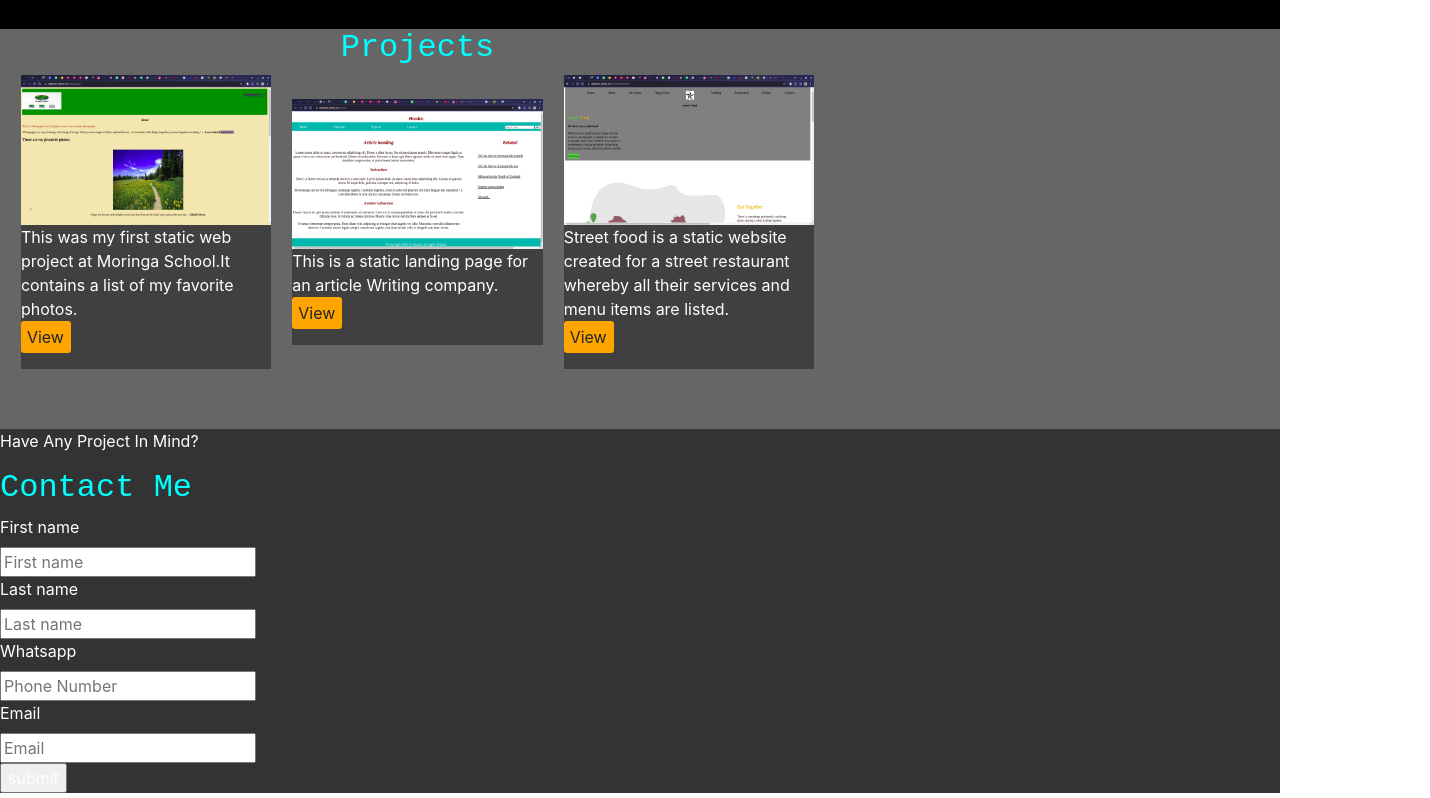
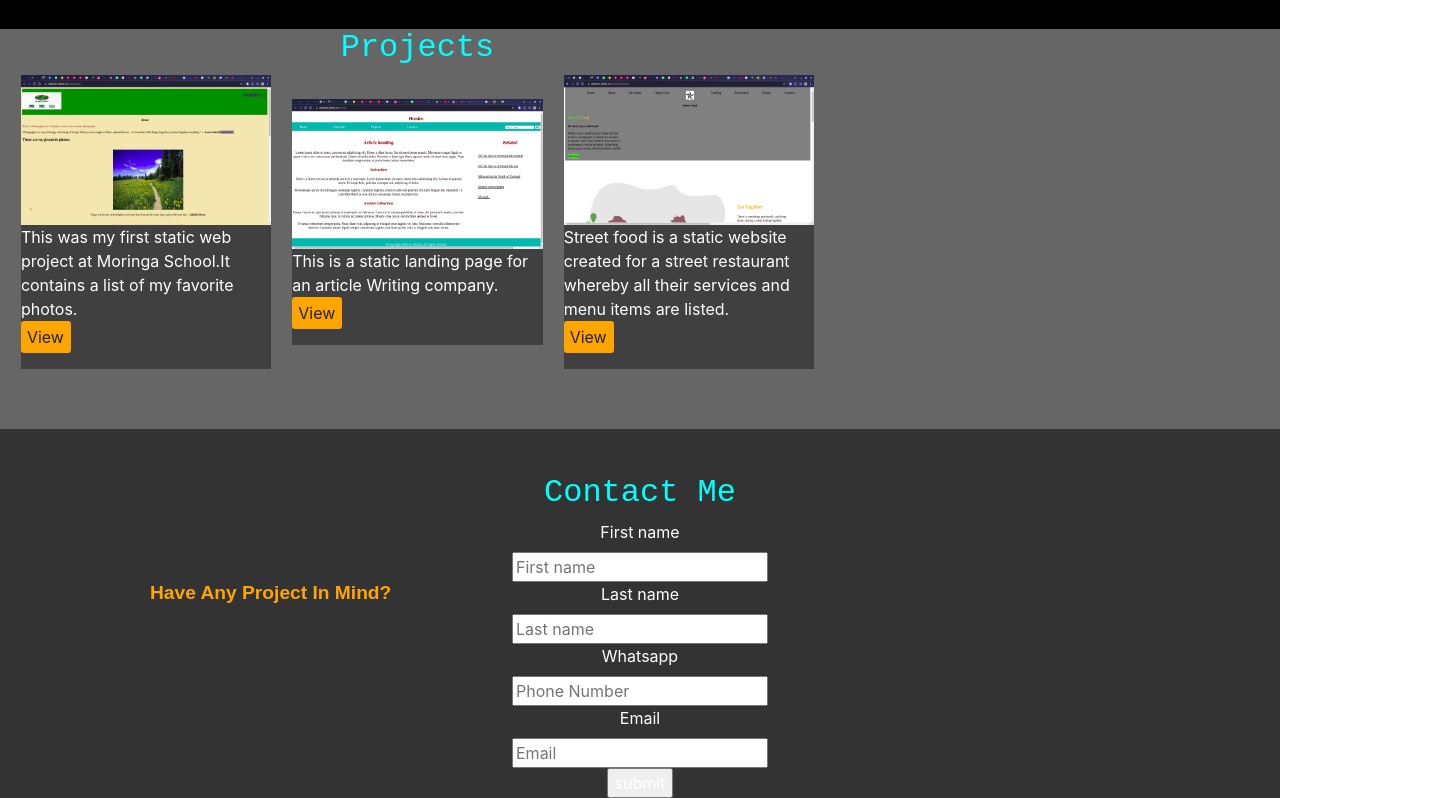
Before and after one commit to jobkarani/My-portfolio, a plain HTML site: page index.html in a window 1280 px wide. Shown: the part 857-1655 px from the top of the page, 1430 px wide, since content can reach past the window. Drawn offline with Linux system fonts and the light colour scheme.

Commit message:
styles the contact section

```diff
--- a/css/index.css
+++ b/css/index.css
@@ -1,6 +1,6 @@
 *{
-   box-sizing: border-box;
     color: white;
+    align-items: center;
 }
 h2{
     color: aqua;
@@ -160,6 +160,22 @@ p>a:hover{
      background-color: orange;
      border-radius: 0.2rem;
  }
- .contact{
+ #Contact{
     background-color: #333;
  }
+.contact>h2{
+    text-align: center;
+}
+.contact>form{
+    text-align: center;
+    color:black;
+}
+.mid>p{
+    font-size: larger;
+    font-weight: 600;
+    font-family: fantasy;
+    color: orange;
+    position: relative;
+    bottom: -150px;
+    left: 150px;
+}
--- a/index.html
+++ b/index.html
@@ -106,6 +106,7 @@
                 <p>Have Any Project In Mind?</p>
             </div>
             <h2>Contact Me</h2>
+            <form action="">
             <label for="">First name</label><br>
             <input type="text" placeholder="First name"><br>
             <label for="">Last name</label><br>
@@ -116,6 +117,7 @@
             <input type="text" placeholder="Email"><br>
 
             <input type="button" value="submit" id="value"><br>
+            </form>
         </div>
     </section>
 </body>
```
